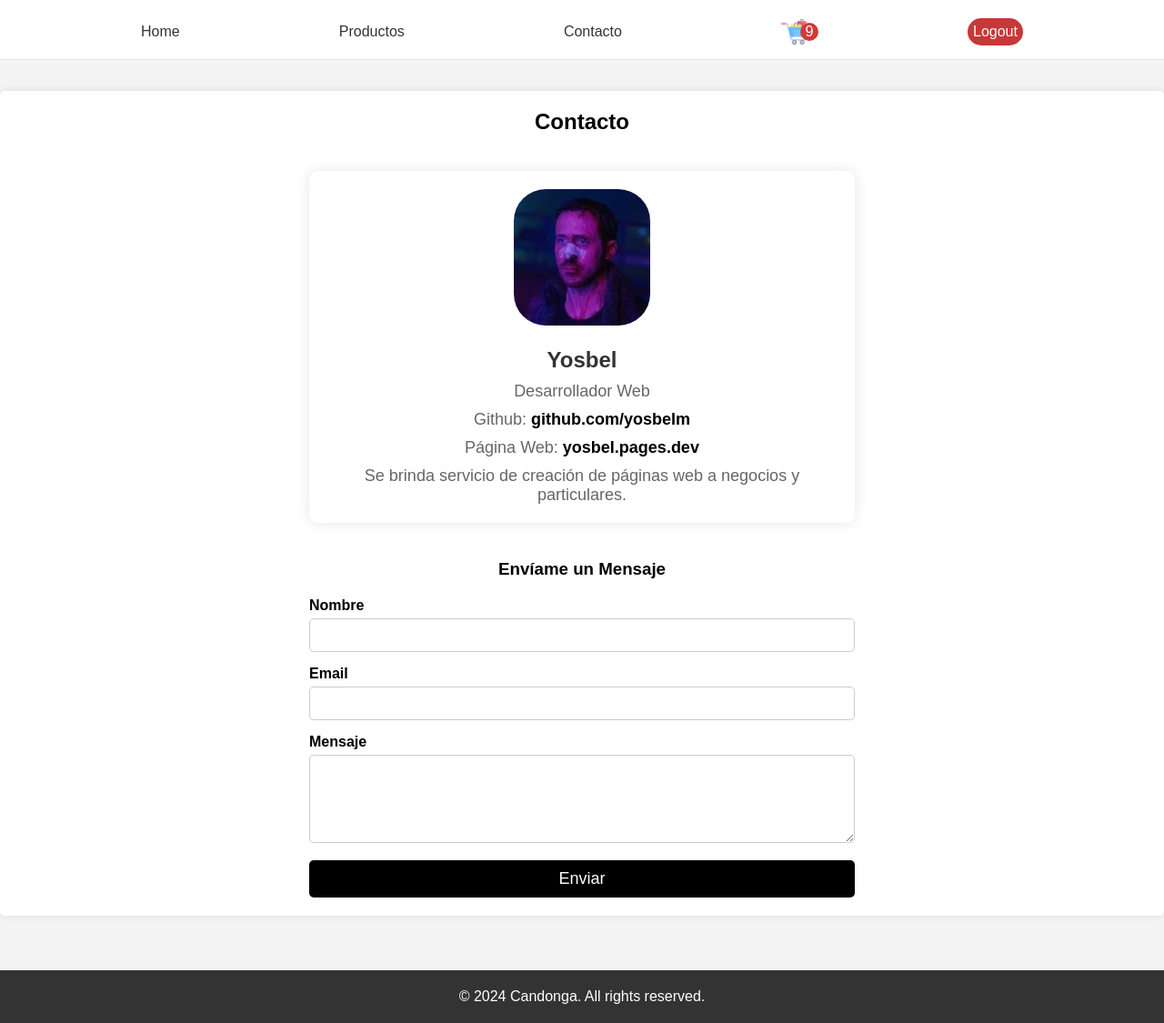
After one commit to yosbelm/myEcommerce, a Django app: page /contact in a window 1280 px wide. The commit adds this page. Shown: the whole page at 91% size. Run offline with Django 5.2, Linux system fonts and the light colour scheme; a user stored in the database is signed in; data comes from the database, SQL or seed files in the repository; both versions use the stored data as it was after the commit.

Commit message:
added the contact page

```diff
--- a/ecommerceApp/models.py
+++ b/ecommerceApp/models.py
@@ -7,9 +7,18 @@ class Customer(models.Model):
     name = models.CharField(max_length=50)
     email = models.EmailField(blank=True, null=True)
     password = models.CharField(max_length=50, blank=True, null=True)
+    imagen = models.ImageField(blank=True)
 
     def __str__(self):
         return self.name
+
+    @property
+    def imageURL(self):
+        try:
+            url = self.imagen.url
+        except:
+            url = ''
+        return url
 
 class Product(models.Model):
     name = models.CharField(max_length=50)
--- a/ecommerceApp/templates/ecommerceApp/base.html
+++ b/ecommerceApp/templates/ecommerceApp/base.html
@@ -96,7 +96,7 @@
 
                     <div><a href="{% url 'home' %}">Home</a></div>
                     <div><a href="{% url 'products' %}">Productos</a></div>
-                    <div><a href="">Contacto</a></div>
+                    <div><a href="{% url 'contact' %}">Contacto</a></div>
                     <div><a href="{% url 'carr' %}">
                             <div>
                                 <p>{{cantidad_items}}</p>
--- /dev/null
+++ b/ecommerceApp/templates/ecommerceApp/contact.html
@@ -0,0 +1,168 @@
+{% extends 'ecommerceApp/base.html' %}
+{% load static %}
+
+{% block content %}
+
+<style>
+    body {
+    font-family: Arial, sans-serif;
+    margin: 0;
+    padding: 0;
+    background-color: #f4f4f4;
+    display: flex;
+    flex-direction: column;
+    min-height: 100vh;
+}
+
+
+main {
+    flex: 1;
+    padding-top: 80px;
+}
+
+.contact-section {
+    background-color: #fff;
+    padding: 20px;
+    border-radius: 5px;
+    box-shadow: 0 0 10px rgba(0, 0, 0, 0.1);
+    margin: 20px 0;
+}
+
+.contact-section h2 {
+    text-align: center;
+    margin-bottom: 20px;
+}
+
+
+.profile {
+    background-color: #fff;
+    padding: 20px;
+    border-radius: 10px;
+    box-shadow: 0 0 15px rgba(0, 0, 0, 0.1);
+    text-align: center;
+    max-width: 600px;
+    margin: 40px auto;
+}
+
+.profile img {
+    width: 150px;
+    height: 150px;
+    border-radius: 35px;
+    object-fit: cover;
+    margin-bottom: 20px;
+}
+
+.profile h3 {
+    font-size: 24px;
+    margin-bottom: 10px;
+    color: #333;
+}
+
+.profile p {
+    font-size: 18px;
+    margin-bottom: 10px;
+    color: #666;
+}
+
+.profile a {
+    color: #000;
+    text-decoration: none;
+    font-weight: bold;
+}
+
+.profile a:hover {
+    text-decoration: underline;
+}
+
+.profile p:last-child {
+    margin-bottom: 0;
+}
+
+
+.contact-form {
+    max-width: 600px;
+    margin: 0 auto;
+}
+
+.contact-form h3 {
+    text-align: center;
+    margin-bottom: 20px;
+}
+
+.form-group {
+    margin-bottom: 15px;
+}
+
+.form-group label {
+    display: block;
+    margin-bottom: 5px;
+    font-weight: bold;
+}
+
+.form-group input,
+.form-group textarea {
+    width: 100%;
+    padding: 10px;
+    border: 1px solid #ccc;
+    border-radius: 5px;
+    box-sizing: border-box;
+}
+
+button[type="submit"] {
+    width: 100%;
+    padding: 10px;
+    background-color: #000;
+    color: #fff;
+    border: none;
+    border-radius: 5px;
+    cursor: pointer;
+    font-size: 18px;
+}
+
+button[type="submit"]:hover {
+    background-color: #333;
+}
+
+
+
+</style>
+
+
+<body>
+    <main>
+        <section class="contact-section">
+            <div class="container">
+                <h2>Contacto</h2>
+                <div class="profile">
+                    <img src="{{usuario.imageURL}}" alt="Tu Foto de Perfil">
+                    <h3>Yosbel</h3>
+                    <p>Desarrollador Web</p>
+                    <p>Github: <a href="https://github.com/yosbelm" target="_blank">github.com/yosbelm</a></p>
+                    <p>Página Web: <a href="https://yosbel.pages.dev" target="_blank">yosbel.pages.dev</a></p>
+                    <p>Se brinda servicio de creación de páginas web a negocios y particulares.</p>
+                </div>
+                <div class="contact-form">
+                    <h3>Envíame un Mensaje</h3>
+                    <form action="https://formspree.io/f/xoqggrow" method="POST">
+                        <div class="form-group">
+                            <label for="name">Nombre</label>
+                            <input type="text" id="name" name="name" required>
+                        </div>
+                        <div class="form-group">
+                            <label for="email">Email</label>
+                            <input type="email" id="email" name="email" required>
+                        </div>
+                        <div class="form-group">
+                            <label for="message">Mensaje</label>
+                            <textarea id="message" name="message" rows="5" required></textarea>
+                        </div>
+                        <button type="submit">Enviar</button>
+                    </form>
+                </div>
+            </div>
+        </section>
+    </main>
+</body>
+
+
+{% endblock %}
--- a/ecommerceApp/templates/ecommerceApp/signin.html
+++ b/ecommerceApp/templates/ecommerceApp/signin.html
@@ -25,10 +25,10 @@
                 <h2>Iniciar Sesión</h2>
                 <form class="auth-form" method="POST">
                     {% csrf_token %}
-                    <label for="name">Name</label>
+                    <label for="name">Nombre</label>
                     <input type="text" id="name" name="name" required>
 
-                    <label for="password">Password</label>
+                    <label for="password">Contraseña</label>
                     <input type="password" id="password" name="password" required>
 
                     <button type="submit">Iniciar Sesión</button>
--- a/ecommerceApp/urls.py
+++ b/ecommerceApp/urls.py
@@ -15,7 +15,7 @@ urlpatterns = [
     path('details/<int:id>/', views.details, name='details'),
     path('home', views.home, name='home'),
     path('logout', views.signout, name='logout'),
-
+    path('contact', views.contact, name='contact'),
 ]
 
 if settings.DEBUG:
--- a/ecommerceApp/views.py
+++ b/ecommerceApp/views.py
@@ -283,3 +283,27 @@ def home(request):
         'cheap_productos': cheap_productos,
     }
     return render(request, 'ecommerceApp/home.html', context)
+
+
+def contact(request):
+    usuario = request.user.customer
+
+    # code to show the total of items in the cart
+    print(usuario)
+    order = Order.objects.get(customer=usuario)
+    prod = OrderItem.objects.filter(order=order)
+    items_data = []
+    cantidad_items = 0
+    for item in prod:
+        items_data.append({
+            'quantity': item.quentity,
+        })
+
+    for i in items_data:
+        cantidad = i['quantity']
+        cantidad_items += cantidad
+    # code to show the total of items in the cart
+
+    print(usuario.imageURL)
+    context={'usuario':usuario, 'cantidad_items': cantidad_items}
+    return render(request, 'ecommerceApp/contact.html', context)
```
Also changed, not shown: db.sqlite3, ecommerceApp/media/face.png (added), ecommerceApp/migrations/0008_customer_imagen.py (added).
